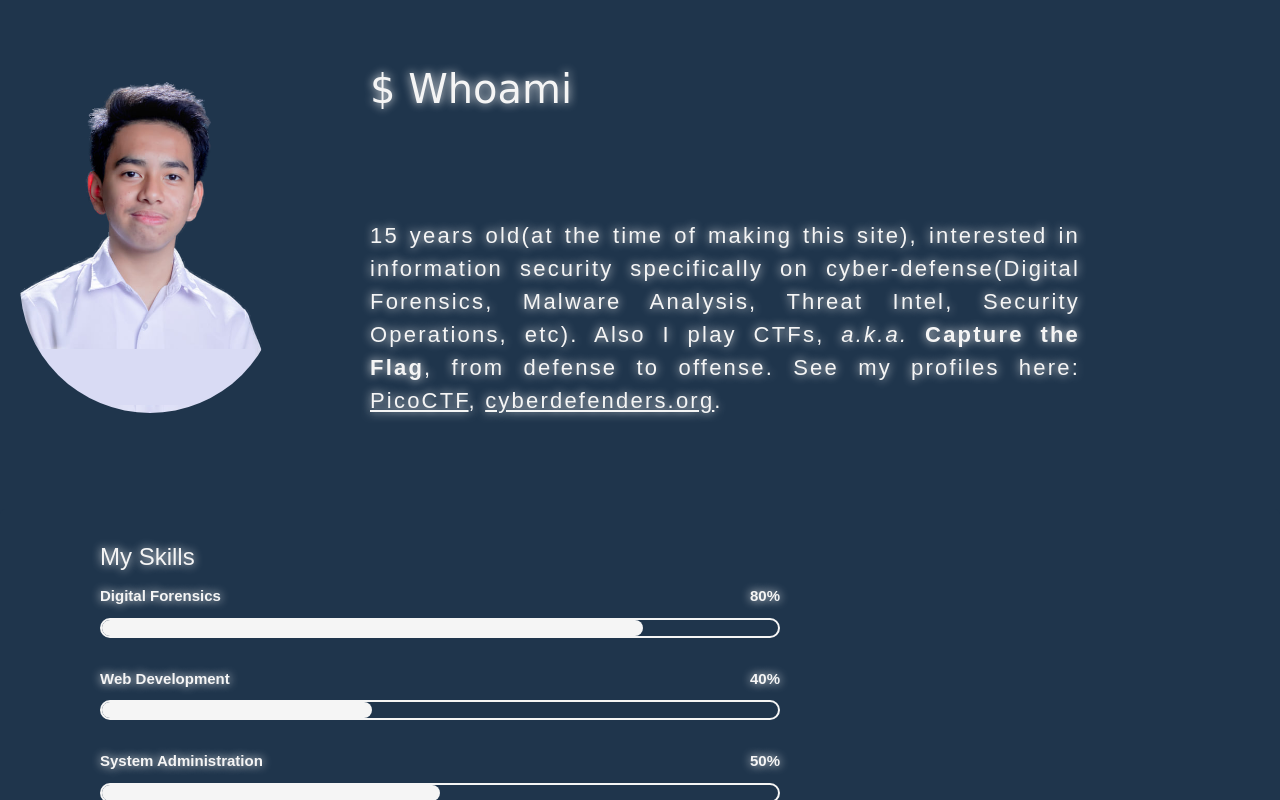
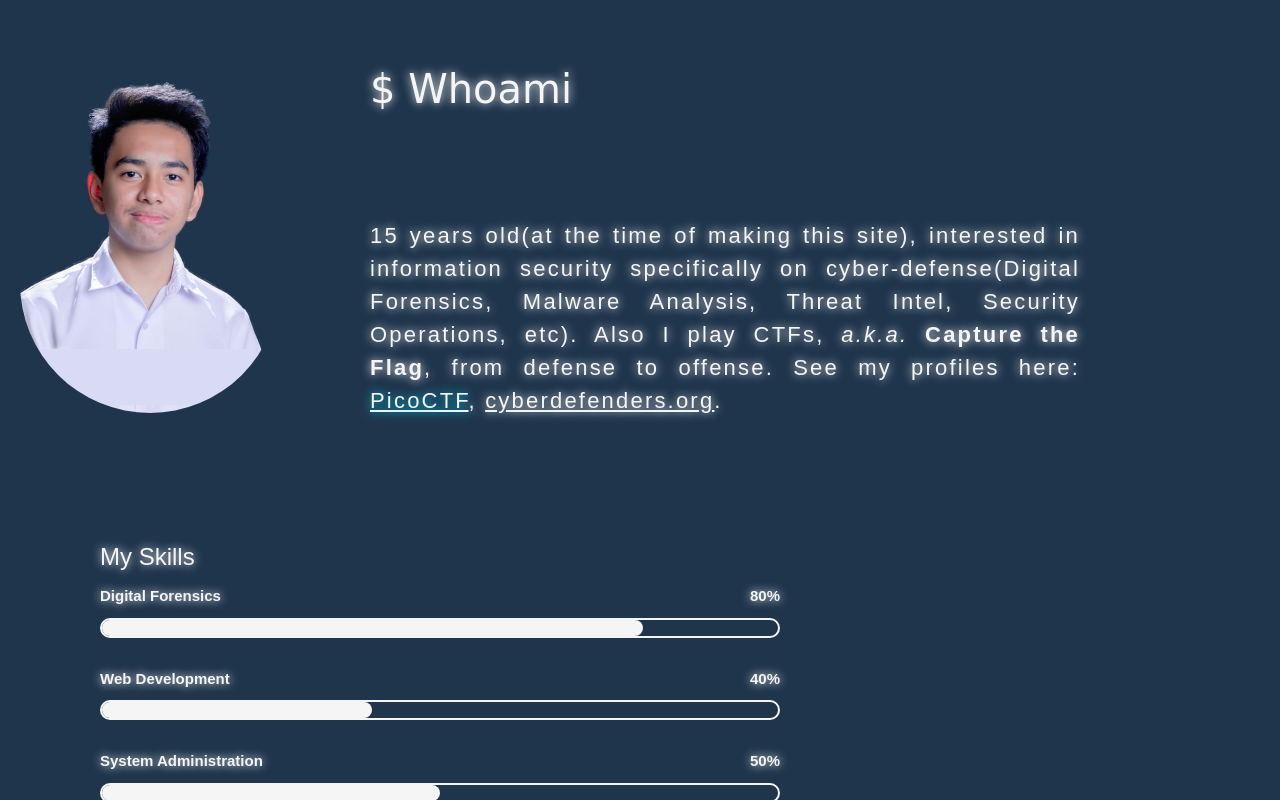
Before and after one commit to Sh-DFIR/Sh-DFIR.github.io, a plain HTML site: page index.html in a window 1280 px wide. In both pictures the pointer is over the link "PicoCTF". Shown: the part 836-1636 px from the top of the page. Drawn offline with nearby package versions, Linux system fonts and the light colour scheme.

Commit message:
Added hover effect to picoCTF and cyberdefenders links

```diff
--- a/static/styles.css
+++ b/static/styles.css
@@ -14,6 +14,10 @@ html {
   15% { transform: skewX(15deg); }
   20% { transform: skewX(0deg); }
   100% { transform: skewX(0deg); }
+}
+
+#picoCTF:hover, #cyberdefenders:hover {
+	text-shadow: 0 0 10px rgb(0, 207, 243);
 }
 
 /* This is for the Top Navigation Bar */
```
